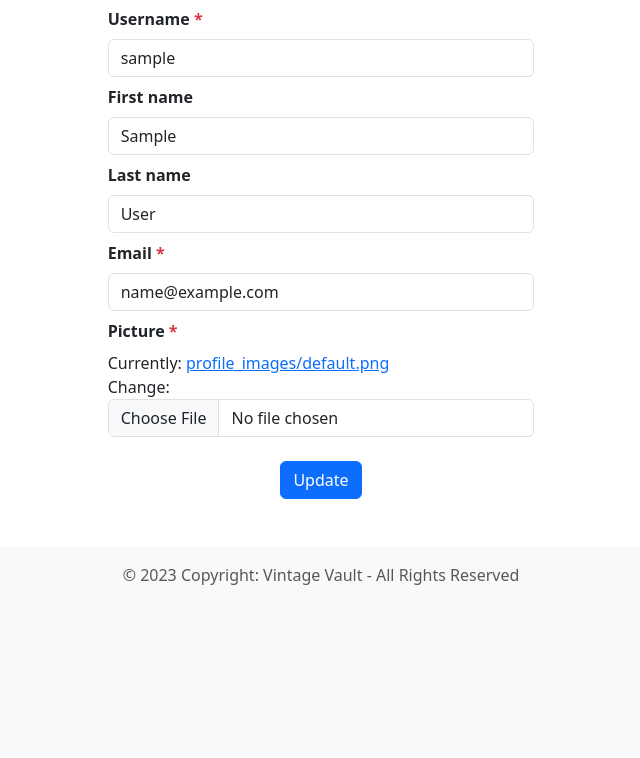
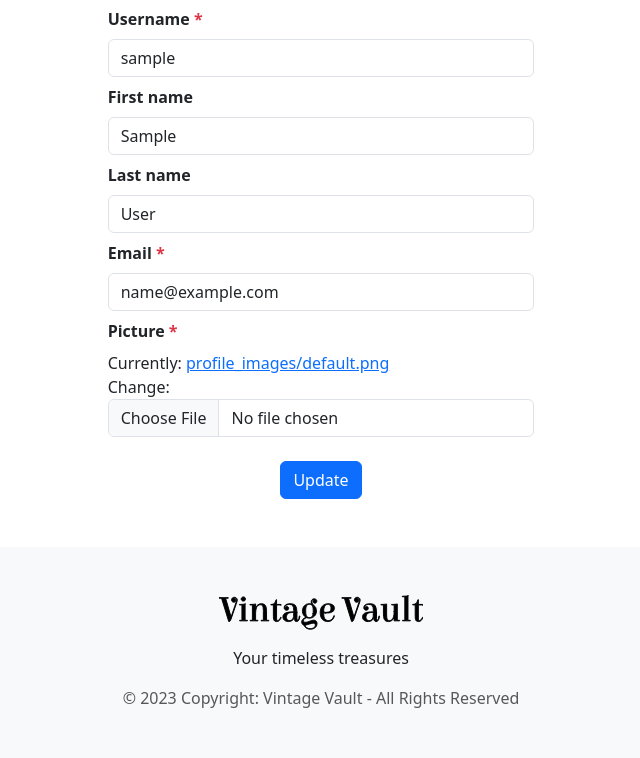
Before and after one commit to mikevillarruel/my-store, a Django app: page /auth/account/ in a window 1280 px wide. Shown: the part 308-1066 px from the top of the page, without its empty margins (319-959 px from the left). Before the commit the page ends 893 px from the top, so only its background shows below. Run offline with Django 4.2, Linux system fonts and the light colour scheme; the visitor is signed in with stand-in values (Sample User, id 1); parts of the project's set-up code (start-up, migrations or seed data) failed here and were passed over.

Commit message:
feat: Add logo and slogan to footer

```diff
--- a/templates/footer.html
+++ b/templates/footer.html
@@ -1,7 +1,13 @@
 {% load static %}
 
-<footer class="bg-body-tertiary">
-    <div class="text-center p-3" style="color: rgba(var(--bs-emphasis-color-rgb), 0.65);">
+<footer class="bg-body-tertiary py-5">
+    <div class="d-flex align-items-center flex-column">
+        <a href="/">
+            <img src="{% static 'logo.svg' %}" alt="Vintage Vault" height="35"/>
+        </a>
+        <p class="pt-3 m-0">Your timeless treasures</p>
+    </div>
+    <div class="text-center pt-3" style="color: rgba(var(--bs-emphasis-color-rgb), 0.65);">
         &copy; 2023 Copyright: Vintage Vault - All Rights Reserved
     </div>
 </footer>
```
